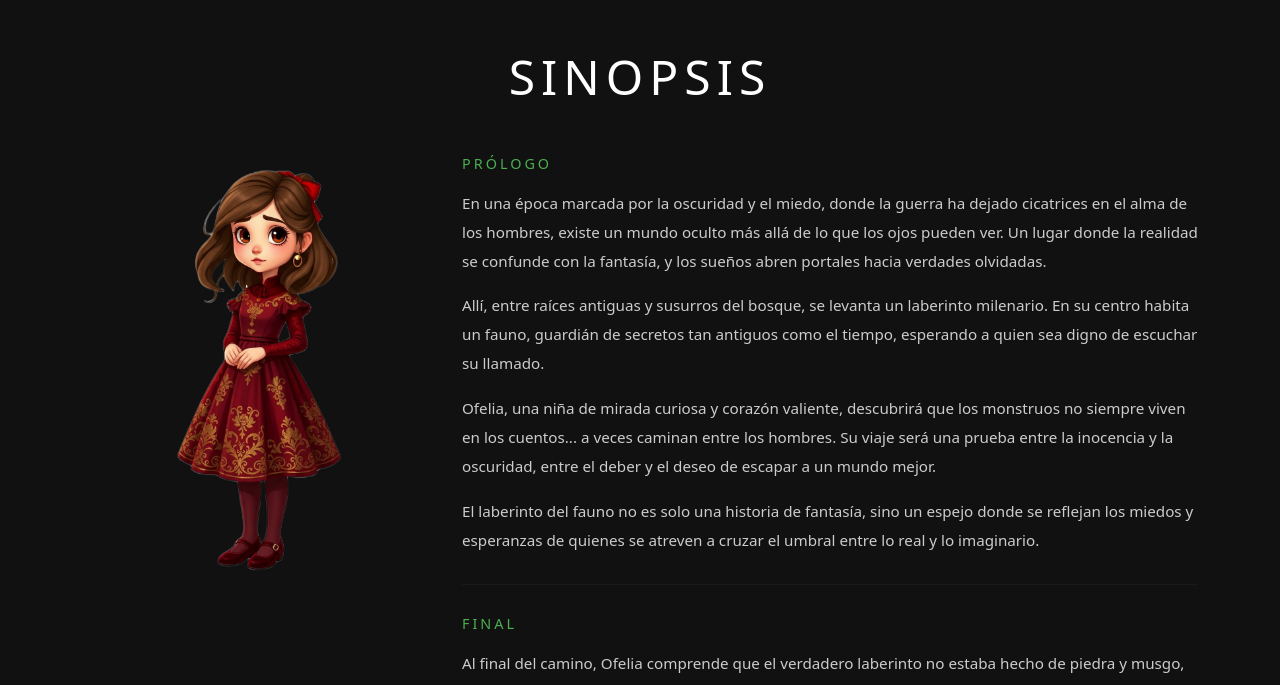
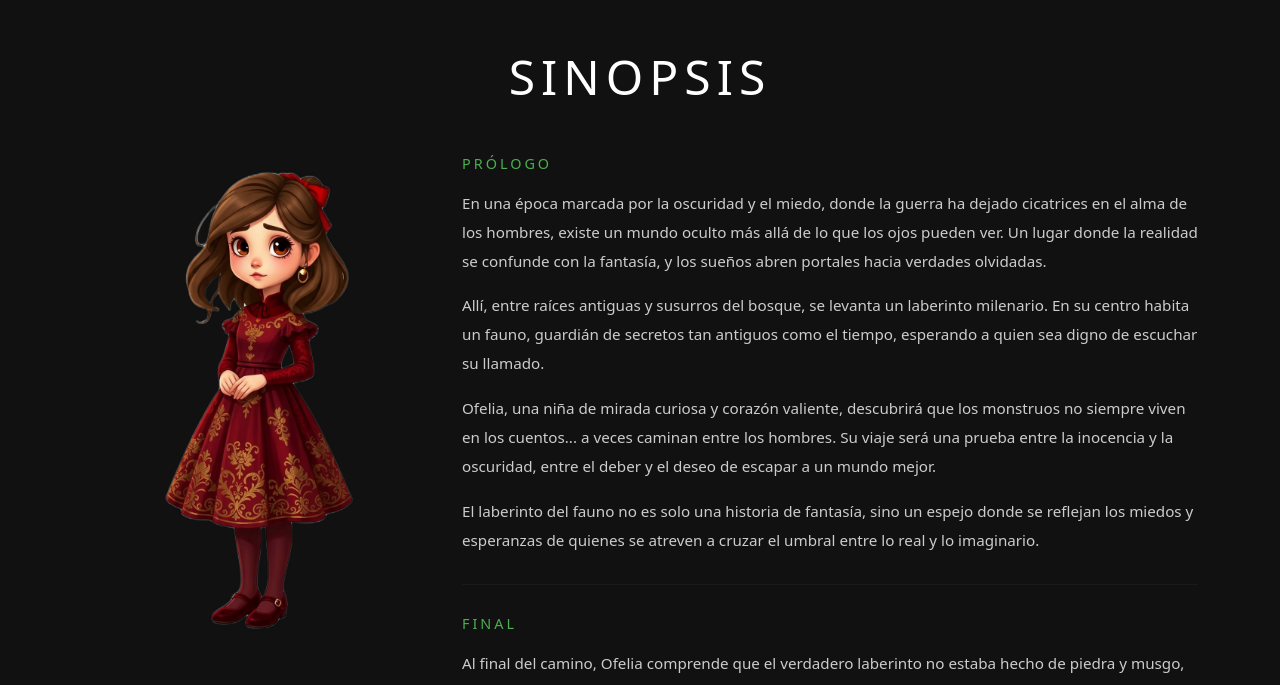
Before and after one commit to Ney09-muriel/Liminal_Proyect, a React (Vite) app: page / in a window 1280 px wide. Shown: the part 2106-2791 px from the top of the page. Built offline with nearby package versions, Linux system fonts and the light colour scheme.

Commit message:
tamaño de imagen

```diff
--- a/src/Stylesheets/Header.css
+++ b/src/Stylesheets/Header.css
@@ -4,7 +4,7 @@
   padding: 12px 0;
   gap: 4px;
   border-radius: 10px 10px 10px 10px;
-  margin-top: 13px;
+  margin-top: 10px;
 }
 
 .liminal-logo {
--- a/src/Stylesheets/Synopsis.css
+++ b/src/Stylesheets/Synopsis.css
@@ -28,8 +28,8 @@
 }
 
 .synopsis-img {
-  width: 100%;
-  max-width: 280px;
+  width: 320px;
+  max-width: 320px;
 }
 
 .synopsis-divider {
```
